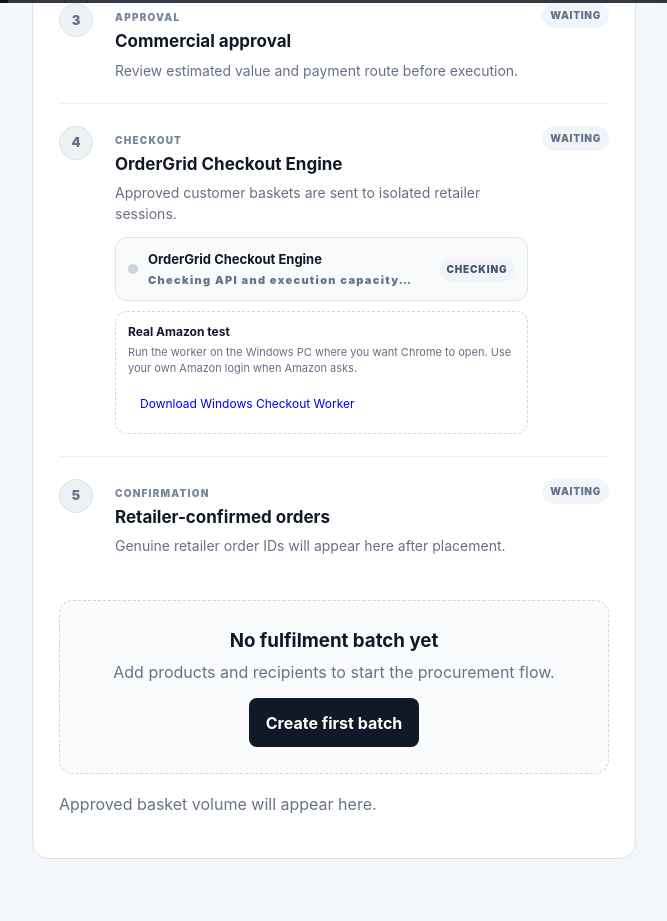
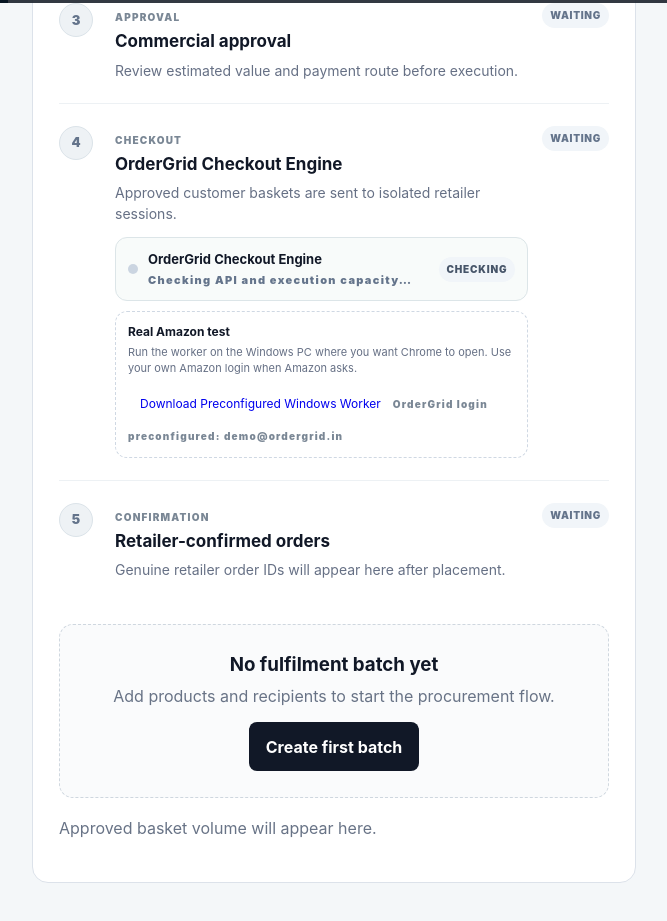
Before and after one commit to Tashima-Tarsh/ordergrid, a website: page public/index.html in a window 1280 px wide. Shown: the part 797-1718 px from the top of the page, without its empty margins (232-899 px from the left). Drawn offline with Linux system fonts and the light colour scheme; no server answers.

Commit message:
Show preconfigured worker login in fulfilment

```diff
--- a/public/index.html
+++ b/public/index.html
@@ -34,7 +34,7 @@
         </li>
         <li class="flow-step" data-flow-step="checkout">
           <span class="flow-number">4</span>
-          <div class="flow-copy"><small>CHECKOUT</small><h3>OrderGrid Checkout Engine</h3><p id="flowCheckoutSummary">Approved customer baskets are sent to isolated retailer sessions.</p><div class="checkout-engine"><div><span class="engine-dot" id="engineDot"></span><div><strong id="engineName">OrderGrid Checkout Engine</strong><small id="engineMeta">Checking API and execution capacity…</small></div></div><span class="engine-status" id="engineStatus">CHECKING</span></div><div class="real-test"><strong>Real Amazon test</strong><span>Run the worker on the Windows PC where you want Chrome to open. Use your own Amazon login when Amazon asks.</span><a href="/ordergrid-worker.ps1" download class="secondary">Download Windows Checkout Worker</a></div></div>
+          <div class="flow-copy"><small>CHECKOUT</small><h3>OrderGrid Checkout Engine</h3><p id="flowCheckoutSummary">Approved customer baskets are sent to isolated retailer sessions.</p><div class="checkout-engine"><div><span class="engine-dot" id="engineDot"></span><div><strong id="engineName">OrderGrid Checkout Engine</strong><small id="engineMeta">Checking API and execution capacity…</small></div></div><span class="engine-status" id="engineStatus">CHECKING</span></div><div class="real-test"><strong>Real Amazon test</strong><span>Run the worker on the Windows PC where you want Chrome to open. Use your own Amazon login when Amazon asks.</span><a href="/ordergrid-worker.ps1" download class="secondary">Download Preconfigured Windows Worker</a><small class="worker-login">OrderGrid login preconfigured: demo@ordergrid.in</small></div></div>
           <span class="flow-state" id="flowCheckoutState">WAITING</span>
         </li>
         <li class="flow-step" data-flow-step="confirmation">
```
